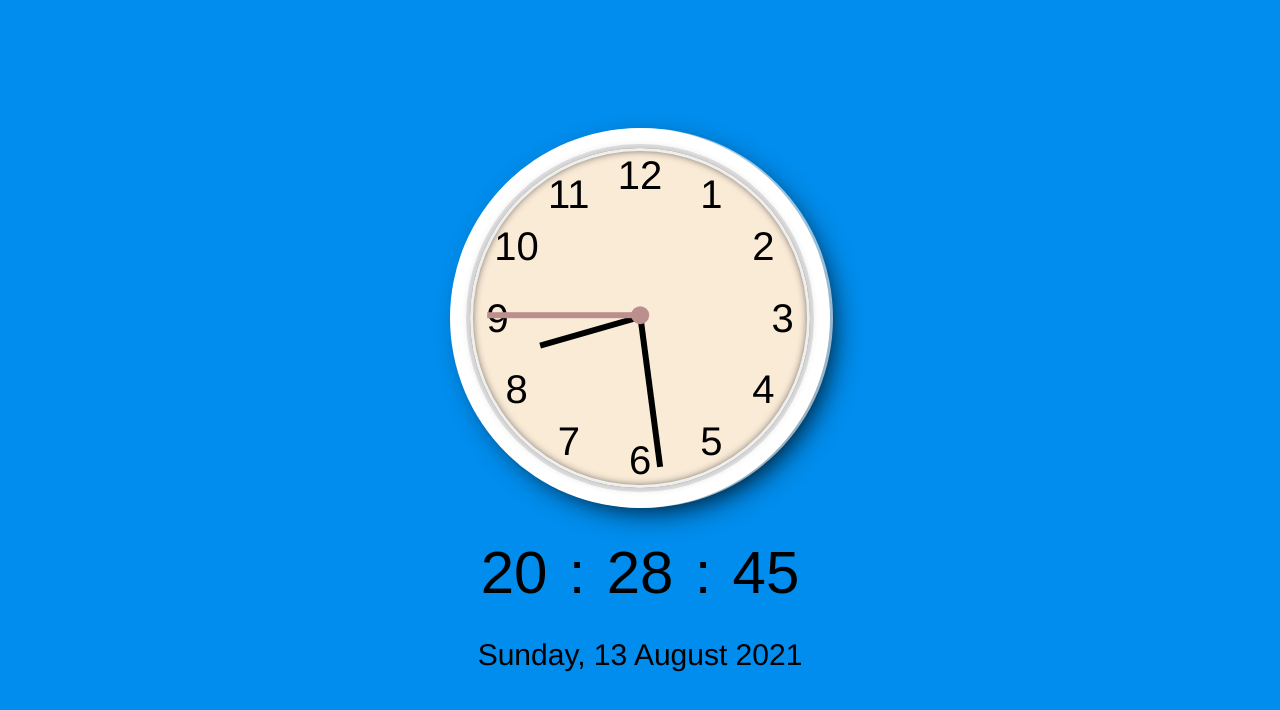
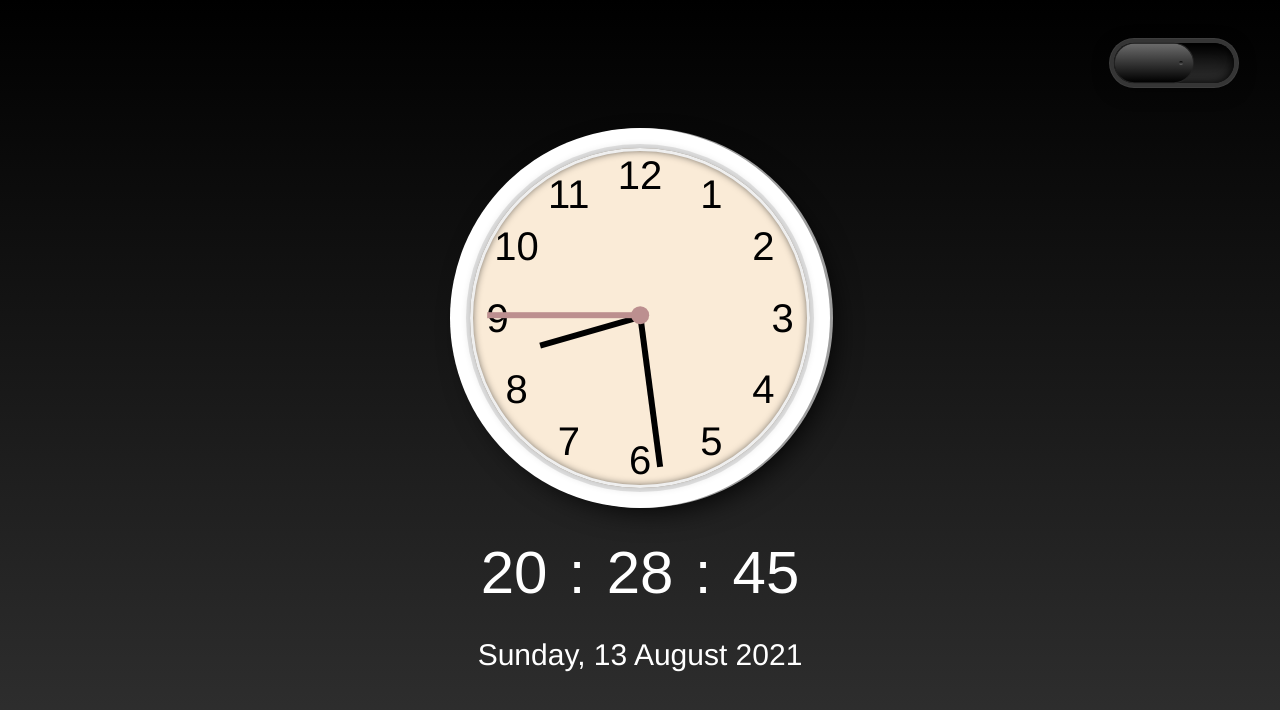
Before and after one commit to Vlad-coder-678/RS-School-JS-Clock, a plain HTML site: page index.html in a window 1280 px wide. Drawn offline with Linux system fonts and the light colour scheme.

Commit message:
feat: add button day night

```diff
--- a/index.html
+++ b/index.html
@@ -43,6 +43,9 @@
         </div>
         <div class="date date-digital"></div>
       </div>
+      <div class="wrapper-button">
+        <input type="checkbox" name="switcher" class="button-switcher"></input>
+      </div>
     </div>
 
     <script type="text/javascript" src="script.js"></script>
--- a/script.js
+++ b/script.js
@@ -5,6 +5,8 @@ const hourHand = document.querySelector(".hour-arrow");
 const secondDigital = document.querySelector(".second-digital");
 const minsDigital = document.querySelector(".min-digital");
 const hourDigital = document.querySelector(".hour-digital");
+const date = document.querySelector(".date-digital");
+const button_day_night = document.querySelector(".button-switcher");
 
 function setDate() {
   const now = new Date();
@@ -23,8 +25,6 @@ function setDate() {
   const hourDegrees = (hour / 12) * 360 + (mins / 60) * 30 + 90;
   hourHand.style.transform = ` translate(-113%, -366%) rotate(${hourDegrees}deg)`;
   hourDigital.innerHTML = hour < 10 ? `0${hour}` : hour;
-
-  const date = document.querySelector(".date-digital");
 
   const formatDate = (date) => {
     const months = [
@@ -117,3 +117,13 @@ function setDate() {
 setInterval(setDate, 1000);
 
 setDate();
+
+button_day_night.addEventListener("change", (event) => {
+  if (event.target.checked) {
+    document.querySelector(".clock").style.backgroundColor = "#63cdff";
+    document.querySelector(".second-arrow").style.backgroundColor = "#63cdff";
+  } else {
+    document.querySelector(".clock").style.backgroundColor = "antiquewhite";
+    document.querySelector(".second-arrow").style.backgroundColor = "rosybrown";
+  }
+});
--- a/style.css
+++ b/style.css
@@ -1,5 +1,10 @@
+:root {
+  --color-main: linear-gradient(0deg, #333, #000);
+  --color-second: #63cdff;
+}
+
 html {
-  background: #018ded;
+  background: linear-gradient(0deg, #333, #000);
   background-size: cover;
   font-family: "helvetica neue";
   text-align: center;
@@ -51,7 +56,7 @@ body {
   height: 6px;
   transform-origin: 100% 3px;
   transform: translate(-113%, -366%) rotate(90deg);
-  background: black;
+  background: #000;
   transition: all 0.05s;
   transition-timing-function: cubic-bezier(0.1, 2.7, 0.58, 1);
 }
@@ -109,6 +114,7 @@ body {
   left: 0;
   width: 100%;
   height: 100%;
+  color: #000;
 }
 
 div[class^="number"] {
@@ -202,6 +208,7 @@ div[class*="--12"] span {
   bottom: 10px;
   left: 50%;
   transform: translateX(-50%);
+  color: rgba(255, 255, 255, 1);
 }
 
 .clockDigital-face {
@@ -219,3 +226,66 @@ div[class*="--12"] span {
 .date {
   font-size: 3rem;
 }
+
+.wrapper-button {
+  position: fixed;
+  top: 40px;
+  right: 70px;
+  width: 100px;
+  height: 100px;
+}
+.button-switcher {
+  position: relative;
+  width: 120px;
+  height: 40px;
+  -webkit-appearance: none;
+  background: linear-gradient(0deg, #333, #000);
+  outline: none;
+  border-radius: 20px;
+  box-shadow: 0 0 0 4px #353535, 0 0 0 5px #3e3e3e,
+    inset 0 0 10px rgba(0, 0, 0, 1), 0 5px 20px rgba(0, 0, 0, 0.5),
+    inset 0 0 15px rgba(0, 0, 0, 0.2);
+}
+.button-switcher:checked {
+  background: linear-gradient(0deg, #6dd1ff, #20b7ff);
+  box-shadow: 0 0 2px #6dd1ef, 0 0 0 4px #353535, 0 0 0 5px #3e3e3e,
+    inset 0 0 10px rgba(0, 0, 0, 1), 0 5px 20px rgba(0, 0, 0, 0.5),
+    inset 0 0 15px rgba(0, 0, 0, 0.2);
+}
+
+.button-switcher:before {
+  content: "";
+  position: absolute;
+  left: 0;
+  top: 0;
+  width: 80px;
+  height: 40px;
+  background: linear-gradient(0deg, #000, #6b6b6b);
+  border-radius: 20px;
+  box-shadow: 0 0 0 1px #232323;
+  transform: scale(0.98, 0.96);
+  transition: all 0.5s ease;
+}
+
+.button-switcher:checked:before {
+  left: 40px;
+  transition: all 0.5s ease;
+}
+
+.button-switcher:after {
+  content: "";
+  position: absolute;
+  top: calc(50% - 2px);
+  left: 65px;
+  width: 4px;
+  height: 4px;
+  background: linear-gradient(0deg, #6b6b6b, #000);
+  border-radius: 50%;
+  transition: all 0.5s ease;
+}
+
+.button-switcher:checked:after {
+  left: 105px;
+  background: #63cdff;
+  transition: all 0.5s ease;
+}
```
